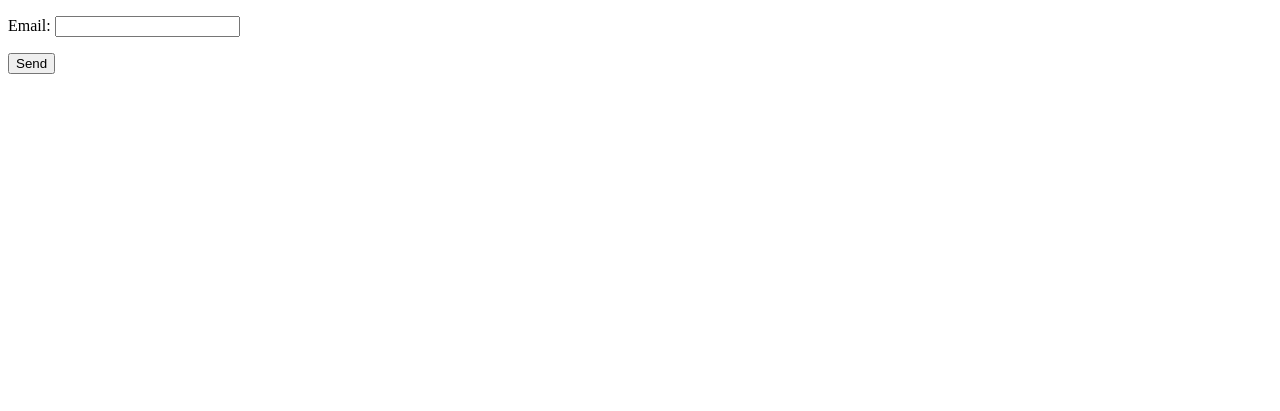
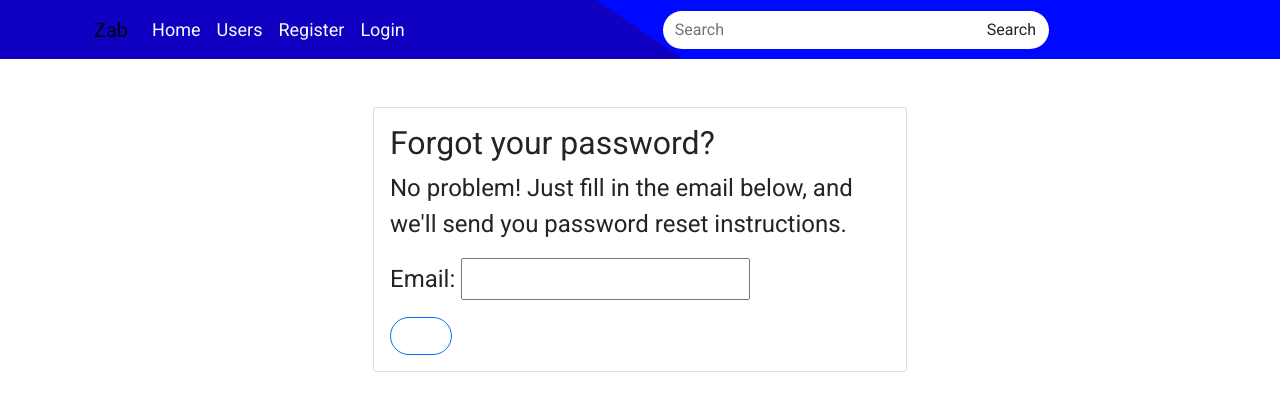
Before and after one commit to mamadkhezri/Zab, a Django app: page /accounts/reset/ in a window 1280 px wide. Before the commit the part shown is almost empty. Shown: the top 411 px of the page. Run offline with Django 4.2, Linux system fonts and the light colour scheme; parts of the project's set-up code (start-up, migrations or seed data) failed here and were passed over; some libraries are stand-ins or nearby versions; some web fonts are replaced.

Commit message:
change email_reset_form template

```diff
--- a/accounts/templates/accounts/Login.html
+++ b/accounts/templates/accounts/Login.html
@@ -28,6 +28,7 @@
 
         </form>
     </div>
+
     <script src="https://cdn.jsdelivr.net/npm/bootstrap@5.0.2/dist/js/bootstrap.bundle.min.js"
         integrity="sha384-MrcW6ZMFYlzcLA8Nl+NtUVF0sA7MsXsP1UyJoMp4YLEuNSfAP+JcXn/tWtIaxVXM"
         crossorigin="anonymous"></script>
--- /dev/null
+++ b/accounts/templates/accounts/input_email.html
@@ -0,0 +1,35 @@
+<!DOCTYPE html>
+<html lang="en">
+<head>
+    <meta charset="UTF-8">
+    <meta name="viewport" content="width=device-width, initial-scale=1.0">
+    <title>Password Reset</title>
+    <!-- Include Bootstrap CSS -->
+    <link href="https://cdn.jsdelivr.net/npm/bootstrap@5.3.1/dist/css/bootstrap.min.css" rel="stylesheet" integrity="sha384-4bw+/aepP/YC94hEpVNVgiZdgIC5+VKNBQNGCHeKRQN+PtmoHDEXuppvnDJzQIu9" crossorigin="anonymous">
+</head>
+<body>
+    {% include 'inc/navbar.html' %}
+    <div class="container mt-5">
+        <div class="row justify-content-center">
+            <div class="col-md-6">
+                <div class="card">
+                    <div class="card-body">
+                        <h2 class="card-title">Forgot your password?</h2>
+                        <p class="card-text">No problem! Just fill in the email below, and we'll send you password reset instructions.</p>
+                        <form id="password-reset-form" action="{% url 'accounts:reset_password' %}" method="post">
+                            <div class="mb-3">
+                                {% csrf_token %}
+                                {{ form.as_p }}
+                            </div>
+                            <button type="submit" class="btn btn-primary">Send</button>
+                        </form>
+                    </div>
+                </div>
+            </div>
+        </div>
+    </div>
+
+    <!-- Include Bootstrap JS and jQuery -->
+    <script src="https://cdn.jsdelivr.net/npm/bootstrap@5.5.0/dist/js/bootstrap.min.js"></script>
+</body>
+</html>
--- a/accounts/views.py
+++ b/accounts/views.py
@@ -157,7 +157,7 @@ class EditUserView(LoginRequiredMixin, View):
 
 
 class UserPasswordResetView(auth_views.PasswordResetView):
-	template_name = 'accounts/password_reset_form.html'
+	template_name = 'accounts/input_email.html'
 	success_url = reverse_lazy('accounts:password_reset_done')
 	email_template_name = 'accounts/password_reset_email.html'
 
```
